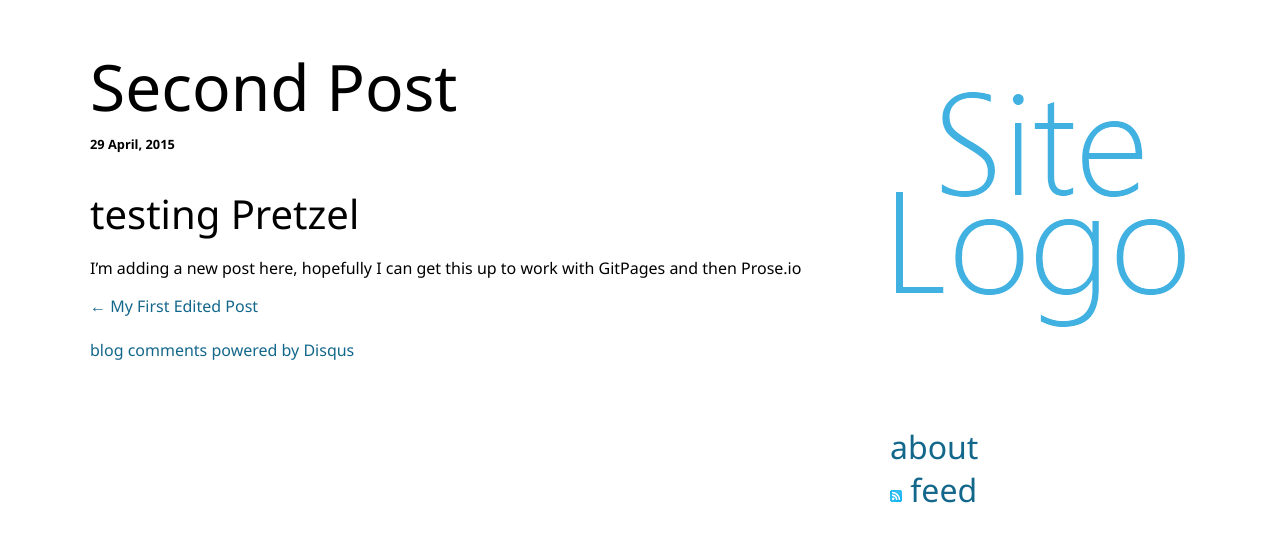
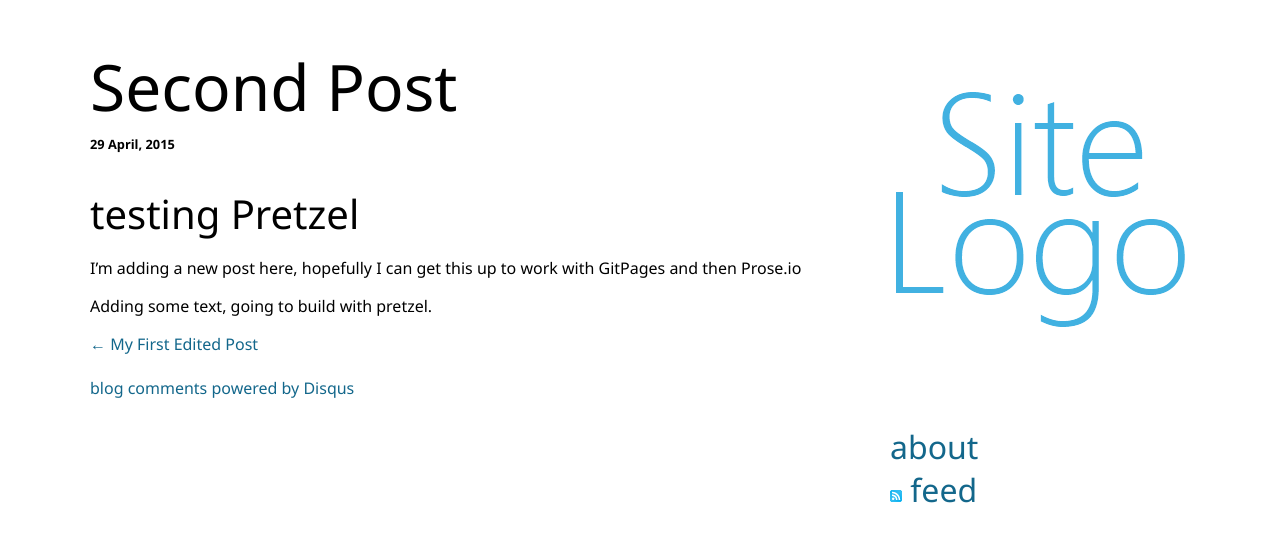
Before and after one commit to maguldemond/maguldemond.github.io, a Jekyll site: the page built from _posts/2015-04-29-secondpost.md, in a window 1280 px wide. Shown: the top 542 px of the page. Built offline with Jekyll 4.4.1, drawn with Linux system fonts in a browser that asks for light colours; comment, search, counter and statistics services are not loaded.

```diff
--- a/_posts/2015-04-29-secondpost.md
+++ b/_posts/2015-04-29-secondpost.md
@@ -8,3 +8,6 @@ comments: true
 ## testing Pretzel
 
 I'm adding a new post here, hopefully I can get this up to work with GitPages and then Prose.io
+
+
+Adding some text, going to build with pretzel.
```
Also changed, not shown: 6 other files.
